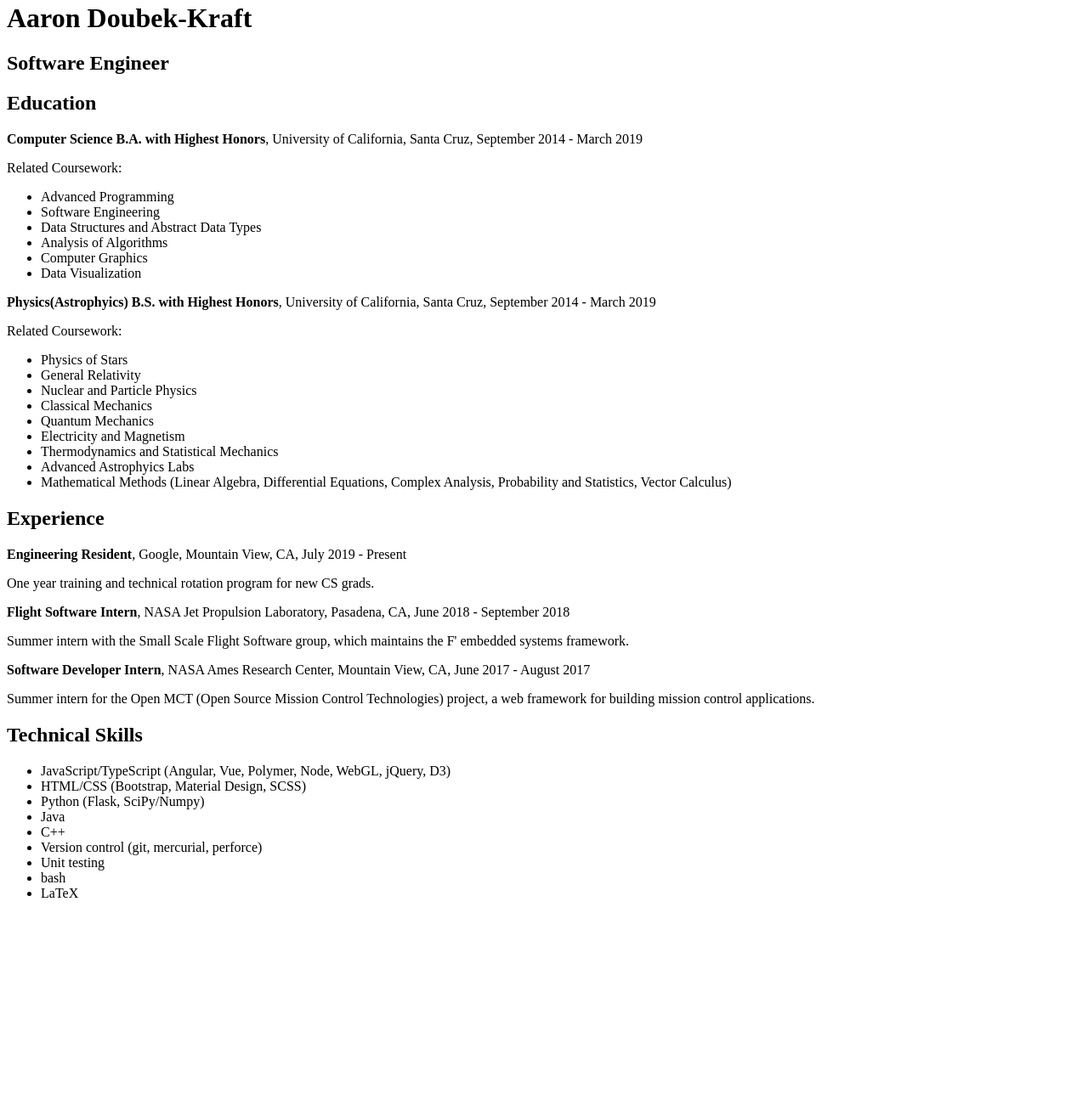
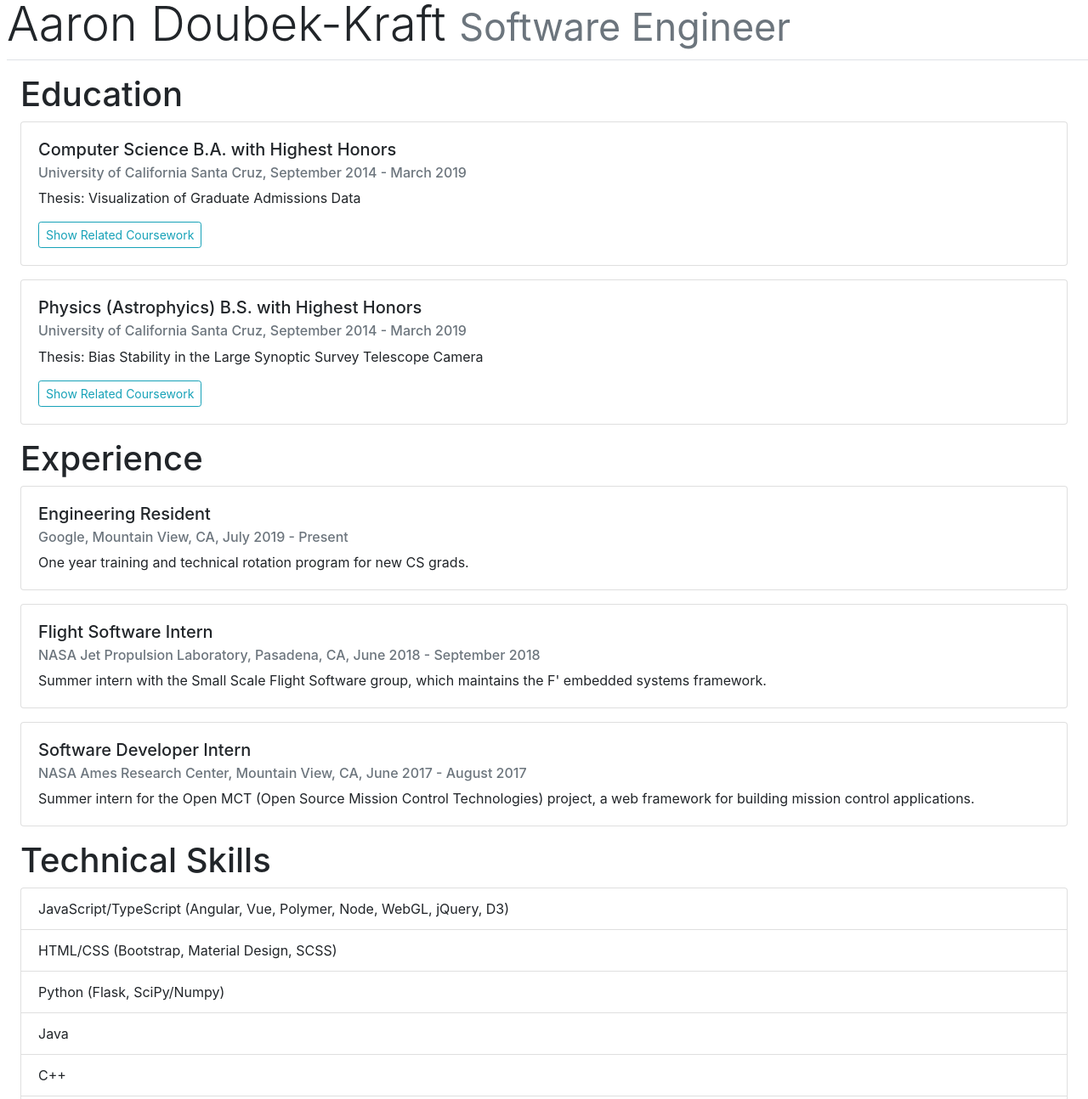
Before and after one commit to adoubekk/adoubekk.github.io, a plain HTML site: page index.html in a window 1280 px wide. Shown: the part 5-1299 px from the top of the page at 85% size. Before the commit the page ends 1082 px from the top, so only its background shows below. Drawn offline with nearby package versions, Linux system fonts and the light colour scheme.

Commit message:
Add Bootstrap themes

```diff
--- a/index.html
+++ b/index.html
@@ -1,93 +1,121 @@
-<html>
-    <head>
-        <title> Aaron Doubek-Kraft's Resume </title>
-    </head>
+<!doctype html>
+<html lang="en">
+  <head>
+    <title> Aaron Doubek-Kraft's Resume </title>
+    <meta charset="utf-8">
+    <meta name="viewport" content="width=device-width, initial-scale=1, shrink-to-fit=no">
+    <link rel="stylesheet" href="https://stackpath.bootstrapcdn.com/bootstrap/4.4.1/css/bootstrap.min.css" integrity="sha384-Vkoo8x4CGsO3+Hhxv8T/Q5PaXtkKtu6ug5TOeNV6gBiFeWPGFN9MuhOf23Q9Ifjh" crossorigin="anonymous">
+    <script src="https://code.jquery.com/jquery-3.4.1.slim.min.js" integrity="sha384-J6qa4849blE2+poT4WnyKhv5vZF5SrPo0iEjwBvKU7imGFAV0wwj1yYfoRSJoZ+n" crossorigin="anonymous"></script>
+    <script src="https://cdn.jsdelivr.net/npm/popper.js@1.16.0/dist/umd/popper.min.js" integrity="sha384-Q6E9RHvbIyZFJoft+2mJbHaEWldlvI9IOYy5n3zV9zzTtmI3UksdQRVvoxMfooAo" crossorigin="anonymous"></script>
+    <script src="https://stackpath.bootstrapcdn.com/bootstrap/4.4.1/js/bootstrap.min.js" integrity="sha384-wfSDF2E50Y2D1uUdj0O3uMBJnjuUD4Ih7YwaYd1iqfktj0Uod8GCExl3Og8ifwB6" crossorigin="anonymous"></script>
+  </head>
 
-    <body>
-        <h1> Aaron Doubek-Kraft </h1>
-        <h2> Software Engineer </h2>
+  <body>
+    <h1 class="display-4 border-bottom ml-2 pb-2">
+      Aaron Doubek-Kraft
+      <small class="text-muted"> Software Engineer </small>
+    </h1>
+    <main class="mt-3 mx-4">
 
-        <h2> Education </h2>
-            <p>
-                <b>Computer Science B.A. with Highest Honors</b>,  University of California, Santa Cruz,
-                September 2014 - March 2019
+      <h1> Education </h1>
+        <div class="card mb-3">
+          <div class="card-body">
+            <h5 class="card-title">Computer Science B.A. with Highest Honors</h5>
+            <h6 class="card-subtitle mb-2 text-muted">
+              University of California Santa Cruz, September 2014 - March 2019
+            </h6>
+            <p class="card-text">
+              Thesis: Visualization of Graduate Admissions Data
             </p>
-            <p>
-              Related Coursework:
-              <ul>
-                  <li> Advanced Programming </li>
-                  <li> Software Engineering </li>
-                  <li> Data Structures and Abstract Data Types </li>
-                  <li> Analysis of Algorithms </li>
-                  <li> Computer Graphics </li>
-                  <li> Data Visualization </li>
-              </ul>
+            <button class="btn btn-outline-info btn-sm" type="button" data-toggle="collapse" data-target="#courses-UCSC_CS" aria-expanded="false" aria-controls="collapseExample">
+              Show Related Coursework
+            </button>
+          </div>
+          <ul id="courses-UCSC_CS" class=" collapse list-group list-group-flush border-top">
+            <li class="list-group-item"> Advanced Programming </li>
+            <li class="list-group-item"> Software Engineering </li>
+            <li class="list-group-item"> Data Structures and Abstract Data Types </li>
+            <li class="list-group-item"> Analysis of Algorithms </li>
+            <li class="list-group-item"> Computer Graphics </li>
+            <li class="list-group-item"> Data Visualization </li>
+          </ul>
+        </div>
+        <div class="card mb-3">
+          <div class="card-body">
+            <h5 class="card-title">Physics (Astrophyics) B.S. with Highest Honors</h5>
+            <h6 class="card-subtitle mb-2 text-muted">
+              University of California Santa Cruz, September 2014 - March 2019
+            </h6>
+            <p class="card-text">
+              Thesis: Bias Stability in the Large Synoptic Survey Telescope Camera
             </p>
-            <p>
-                <b>Physics(Astrophyics) B.S. with Highest Honors</b>,  University of California, Santa Cruz,
-                September 2014 - March 2019
+            <button class="btn btn-outline-info btn-sm" type="button" data-toggle="collapse" data-target="#courses-UCSC_PHYS" aria-expanded="false" aria-controls="collapseExample">
+              Show Related Coursework
+            </button>
+          </div>
+          <ul id="courses-UCSC_PHYS" class=" collapse list-group list-group-flush border-top">
+            <li class="list-group-item"> Physics of Stars </li>
+            <li class="list-group-item"> General Relativity </li>
+            <li class="list-group-item"> Nuclear and Particle Physics </li>
+            <li class="list-group-item"> Classical Mechanics </li>
+            <li class="list-group-item"> Quantum Mechanics </li>
+            <li class="list-group-item"> Electricity and Magnetism </li>
+            <li class="list-group-item"> Thermodynamics and Statistical Mechanics </li>
+            <li class="list-group-item"> Advanced Astrophyics Labs </li>
+            <li class="list-group-item"> Mathematical Methods (Linear Algebra, Differential Equations, Complex Analysis, Probability and Statistics, Vector Calculus) </li>
+          </ul>
+        </div>
+
+      <h1> Experience </h1>
+        <div class="card mb-3">
+          <div class="card-body">
+            <h5 class="card-title"> Engineering Resident </h5>
+            <h6 class="card-subtitle mb-2 text-muted">
+              Google, Mountain View, CA,
+              July 2019 - Present
+            </h6>
+            <p class="card-text">
+              One year training and technical rotation program for new CS grads.
             </p>
-            <p>
-              Related Coursework:
-              <ul>
-                  <li> Physics of Stars </li>
-                  <li> General Relativity </li>
-                  <li> Nuclear and Particle Physics </li>
-                  <li> Classical Mechanics </li>
-                  <li> Quantum Mechanics </li>
-                  <li> Electricity and Magnetism </li>
-                  <li> Thermodynamics and Statistical Mechanics </li>
-                  <li> Advanced Astrophyics Labs </li>
-                  <li> Mathematical Methods (Linear Algebra, Differential Equations, Complex Analysis, Probability and Statistics, Vector Calculus) </li>
-              </ul>
+          </div>
+        </div>
+        <div class="card mb-3">
+          <div class="card-body">
+            <h5 class="card-title"> Flight Software Intern </h5>
+            <h6 class="card-subtitle mb-2 text-muted">
+              NASA Jet Propulsion Laboratory, Pasadena, CA,
+              June 2018 - September 2018
+            </h6>
+            <p class="card-text">
+              Summer intern with the Small Scale Flight Software group, which maintains the F' embedded systems framework.
             </p>
+          </div>
+        </div>
+        <div class="card mb-3">
+          <div class="card-body">
+            <h5 class="card-title"> Software Developer Intern </h5>
+            <h6 class="card-subtitle mb-2 text-muted">
+              NASA Ames Research Center, Mountain View, CA,
+              June 2017 - August 2017
+            </h6>
+            <p class="card-text">
+              Summer intern for the Open MCT (Open Source Mission Control Technologies) project, a web framework for building mission control applications.
+            </p>
+          </div>
+        </div>
 
-        <h2> Experience </h2>
-            <p>
-                <b>Engineering Resident</b>, Google, Mountain View, CA,
-                July 2019 - Present
-            </p>
-            <p> One year training and technical rotation program for new CS grads. </p>
-            <p>
-                <b>Flight Software Intern</b>, NASA Jet Propulsion Laboratory, Pasadena, CA,
-                June 2018 - September 2018
-            </p>
-            <p> Summer intern with the Small Scale Flight Software group, which maintains the F' embedded systems framework. </p>
-            <p>
-                <b>Software Developer Intern</b>, NASA Ames Research Center, Mountain View, CA,
-                June 2017 - August 2017
-            </p>
-            <p> Summer intern for the Open MCT (Open Source Mission Control Technologies) project, a web framework for building mission control applications. </p>
-
-        <h2> Technical Skills </h2>
-            <ul>
-                <li>
-                  JavaScript/TypeScript (Angular, Vue, Polymer, Node, WebGL, jQuery, D3)
-                </li>
-                <li>
-                  HTML/CSS (Bootstrap, Material Design, SCSS)
-                </li>
-                <li>
-                  Python (Flask, SciPy/Numpy)
-                </li>
-                <li>
-                  Java
-                </li>
-                <li>
-                  C++
-                </li>
-                <li>
-                  Version control (git, mercurial, perforce)
-                </li>
-                <li>
-                  Unit testing
-                </li>
-                <li>
-                  bash
-                </li>
-                <li>
-                  LaTeX
-                </li>
-            </ul>
-    </body>
+      <h1> Technical Skills </h1>
+      <ul class="list-group">
+          <li class="list-group-item"> JavaScript/TypeScript (Angular, Vue, Polymer, Node, WebGL, jQuery, D3) </li>
+          <li class="list-group-item"> HTML/CSS (Bootstrap, Material Design, SCSS) </li>
+          <li class="list-group-item"> Python (Flask, SciPy/Numpy) </li>
+          <li class="list-group-item"> Java </li>
+          <li class="list-group-item"> C++ </li>
+          <li class="list-group-item"> Version control (git, mercurial, perforce) </li>
+          <li class="list-group-item"> Unit testing </li>
+          <li class="list-group-item"> bash </li>
+          <li class="list-group-item"> LaTeX </li>
+      </ul>
+    </main>
+  </body>
 </html>
```
Also changed, not shown: templates/resume.template.html (+44 -21 lines), 1 other file.
